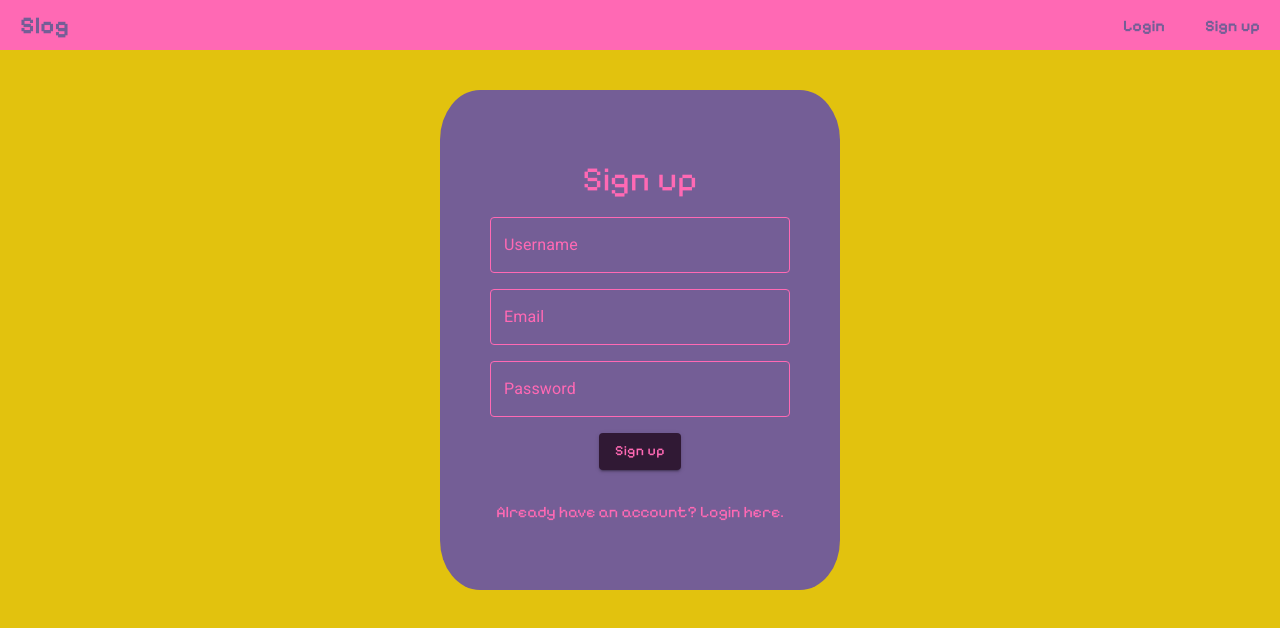
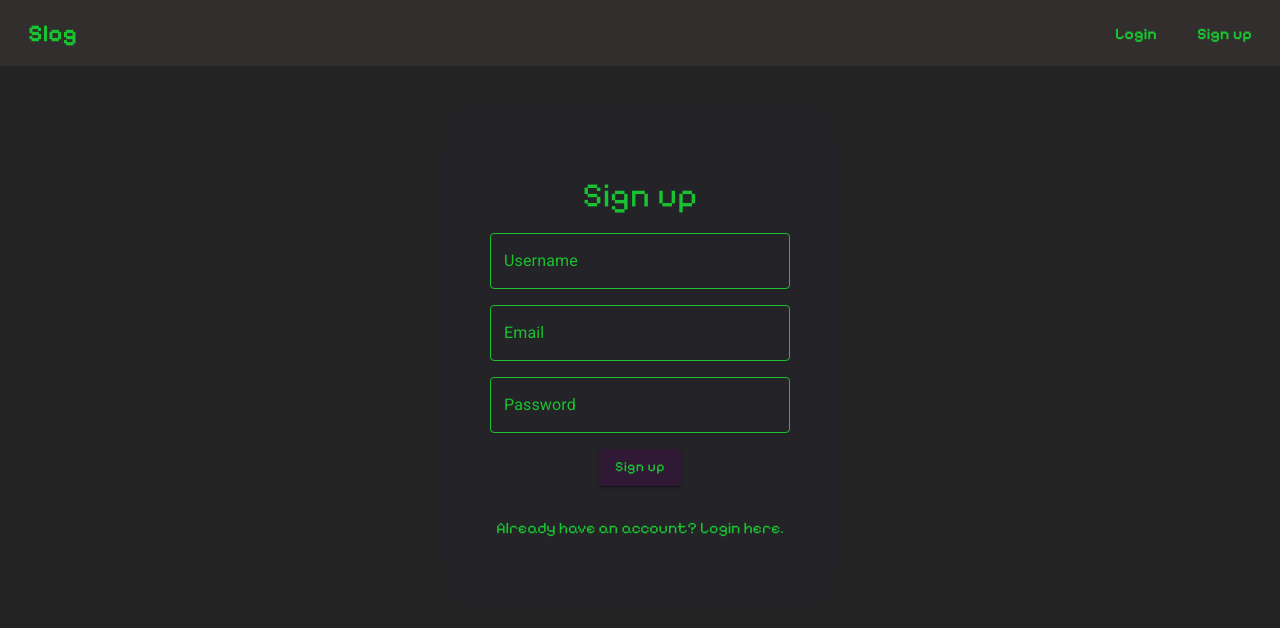
Before and after one commit to VasuB0612/Blog-app, a React (Create React App) app in the folder frontend/: page /register in a window 1280 px wide. Shown: the top 628 px of the page. Built offline with nearby package versions, Linux system fonts and the light colour scheme.

Commit message:
Changing the styles a little bit

```diff
--- a/frontend/src/Components/BlogCards.js
+++ b/frontend/src/Components/BlogCards.js
@@ -10,13 +10,21 @@ export default function BlogCards({
   when,
 }) {
   const { user, setUser } = useBlog();
+  const truncateText = (text, maxLength) => {
+    if (text.length <= maxLength) {
+      return text;
+    } else {
+      const truncated = text.slice(0, maxLength);
+      return truncated.slice(0, truncated.lastIndexOf(" ")) + "...";
+    }
+  };
   return (
-    <div className="card_container">
+    <div>
       <div className="card">
         <img src={image} alt="" />
         <div className="card_content">
           <h3>{title}</h3>
-          <p>{description}</p>
+          <p>{truncateText(description, 100)}</p>
           <br />
           <p>{username}</p>
           <p>{when}</p>
--- a/frontend/src/Pages/Blogs.js
+++ b/frontend/src/Pages/Blogs.js
@@ -1,6 +1,7 @@
 import React, { useState, useEffect } from "react";
 import axios from "axios";
 import BlogCards from "../Components/BlogCards";
+import "../Styles/card.css";
 
 const Blogs = () => {
   const [blogs, setBlogs] = useState([]);
@@ -21,20 +22,34 @@ const Blogs = () => {
   }, []);
 
   return (
-    <div>
-      {blogs &&
+    <div className="card_container">
+      {blogs && blogs.length > 0 ? (
         blogs.map((blog) => (
-          <div>
           <BlogCards
-              key={blog._id}
             title={blog.title}
             description={blog.description}
             image={blog.image}
             username={blog.user.username}
             when={blog.createdAt.slice(0, 10)}
           />
+        ))
+      ) : (
+        <div
+          style={{
+            width: "40%",
+            display: "flex",
+            justifyContent: "center",
+            margin: "auto",
+            border: "2px solid black",
+            borderRadius: "30px",
+            marginTop: "20px",
+            padding: "40px",
+            fontFamily: "'Pixelify Sans', sans-serif",
+          }}
+        >
+          <h1>No blogs yet</h1>
         </div>
-        ))}
+      )}
     </div>
   );
 };
--- a/frontend/src/Pages/Signup.js
+++ b/frontend/src/Pages/Signup.js
@@ -54,11 +54,11 @@ const Signup = () => {
         marginTop={5}
         borderRadius="10%"
         gap={2}
-        bgcolor="#745E96"
+        bgcolor="rgb(36, 35, 40)"
       >
         <Typography
           variant="h4"
-          sx={{ color: "hotpink", fontFamily: "'Pixelify Sans', sans-serif" }}
+          sx={{ color: "#1ac130", fontFamily: "'Pixelify Sans', sans-serif" }}
         >
           Sign up
         </Typography>
@@ -70,20 +70,20 @@ const Signup = () => {
             width: 300,
             "& .MuiOutlinedInput-root": {
               "& fieldset": {
-                borderColor: "hotpink",
+                borderColor: "#1ac130",
               },
               "&:hover fieldset": {
-                borderColor: "hotpink",
+                borderColor: "#1ac130",
               },
               "&.Mui-focused fieldset": {
-                borderColor: "hotpink",
+                borderColor: "#1ac130",
               },
             },
             "& .MuiInputLabel-root": {
-              color: "hotpink",
+              color: "#1ac130",
             },
             "& .MuiInputLabel-root.Mui-focused": {
-              color: "hotpink",
+              color: "#1ac130",
             },
             "& .MuiOutlinedInput-input": {
               color: "white", // placeholder text color
@@ -91,10 +91,10 @@ const Signup = () => {
             },
           }}
           InputLabelProps={{
-            style: { color: "hotpink" },
+            style: { color: "#1ac130" },
           }}
           InputProps={{
-            style: { color: "hotpink" },
+            style: { color: "#1ac130" },
           }}
           value={credentials.name}
           onChange={handleChange}
@@ -107,20 +107,20 @@ const Signup = () => {
             width: 300,
             "& .MuiOutlinedInput-root": {
               "& fieldset": {
-                borderColor: "hotpink",
+                borderColor: "#1ac130",
               },
               "&:hover fieldset": {
-                borderColor: "hotpink",
+                borderColor: "#1ac130",
               },
               "&.Mui-focused fieldset": {
-                borderColor: "hotpink",
+                borderColor: "#1ac130",
               },
             },
             "& .MuiInputLabel-root": {
-              color: "hotpink",
+              color: "#1ac130",
             },
             "& .MuiInputLabel-root.Mui-focused": {
-              color: "hotpink",
+              color: "#1ac130",
             },
             "& .MuiOutlinedInput-input": {
               color: "white", // placeholder text color
@@ -128,10 +128,10 @@ const Signup = () => {
             },
           }}
           InputLabelProps={{
-            style: { color: "hotpink" },
+            style: { color: "#1ac130" },
           }}
           InputProps={{
-            style: { color: "hotpink" },
+            style: { color: "#1ac130" },
           }}
           value={credentials.email}
           onChange={handleChange}
@@ -145,20 +145,20 @@ const Signup = () => {
             width: 300,
             "& .MuiOutlinedInput-root": {
               "& fieldset": {
-                borderColor: "hotpink",
+                borderColor: "#1ac130",
               },
               "&:hover fieldset": {
-                borderColor: "hotpink",
+                borderColor: "#1ac130",
               },
               "&.Mui-focused fieldset": {
-                borderColor: "hotpink",
+                borderColor: "#1ac130",
               },
             },
             "& .MuiInputLabel-root": {
-              color: "hotpink",
+              color: "#1ac130",
             },
             "& .MuiInputLabel-root.Mui-focused": {
-              color: "hotpink",
+              color: "#1ac130",
             },
             "& .MuiOutlinedInput-input": {
               color: "white", // placeholder text color
@@ -166,10 +166,10 @@ const Signup = () => {
             },
           }}
           InputLabelProps={{
-            style: { color: "hotpink" },
+            style: { color: "#1ac130" },
           }}
           InputProps={{
-            style: { color: "hotpink" },
+            style: { color: "#1ac130" },
           }}
           value={credentials.password}
           onChange={handleChange}
@@ -178,7 +178,7 @@ const Signup = () => {
           variant="contained"
           sx={{
             backgroundColor: "#301934",
-            color: "hotpink",
+            color: "#1ac130",
             fontFamily: "'Pixelify Sans', sans-serif",
             textTransform: "none",
           }}
@@ -189,7 +189,7 @@ const Signup = () => {
         <Link
           href="/login"
           sx={{
-            color: "hotpink",
+            color: "#1ac130",
             textDecoration: "none",
             fontFamily: "Pixelify Sans, sans-serif",
           }}
--- a/frontend/src/Pages/UserBlogs.js
+++ b/frontend/src/Pages/UserBlogs.js
@@ -1,6 +1,7 @@
 import axios from "axios";
 import React, { useState, useEffect } from "react";
 import BlogCards from "../Components/BlogCards";
+import "../Styles/card.css";
 import { useBlog } from "../Context/BlogProvider";
 
 const UserBlogs = () => {
@@ -28,12 +29,11 @@ const UserBlogs = () => {
   }, []);
 
   return (
-    <div>
+    <div className="card_container">
       {loading ? (
         <p>Loading...</p>
       ) : userBlogs && userBlogs.length > 0 ? (
         userBlogs.map((bog) => (
-          <div key={bog._id}>
           <BlogCards
             title={bog.title}
             description={bog.description}
@@ -41,7 +41,6 @@ const UserBlogs = () => {
             username={bog.user.username}
             when={bog.createdAt.slice(0, 10)}
           />
-          </div>
         ))
       ) : (
         <div
--- a/frontend/src/Styles/card.css
+++ b/frontend/src/Styles/card.css
@@ -35,7 +35,7 @@
 }
 
 .card {
-  width: 325px;
+  width: 300px;
   background-color: #f0f0f0;
   border-radius: 8px;
   overflow: hidden;
--- a/frontend/src/Styles/navStyles.css
+++ b/frontend/src/Styles/navStyles.css
@@ -1,5 +1,6 @@
 nav {
-  background-color: hotpink;
+  background-color: rgb(51, 46, 46);
+  padding: 8px 8px;
 }
 nav ul {
   width: 100%;
@@ -22,7 +23,7 @@ nav a {
   text-decoration: none;
   display: flex;
   align-items: center;
-  color: #745e96;
+  color: #1ac130;
 }
 
 nav li:hover {
--- a/frontend/src/index.css
+++ b/frontend/src/index.css
@@ -7,5 +7,6 @@
 body {
   min-height: 100vh;
   font-family: "roboto", "sans-serif";
-  background-color: #e2c20e;
+  /* background-color: #e2c20e; */
+  background-color: rgb(36, 35, 35);
 }
```
Also changed, not shown: frontend/src/Pages/CreateBlog.js (+71 -11 lines), frontend/src/Pages/Login.js (+18 -18 lines). Lines whose indentation alone changed are shown as unchanged.
